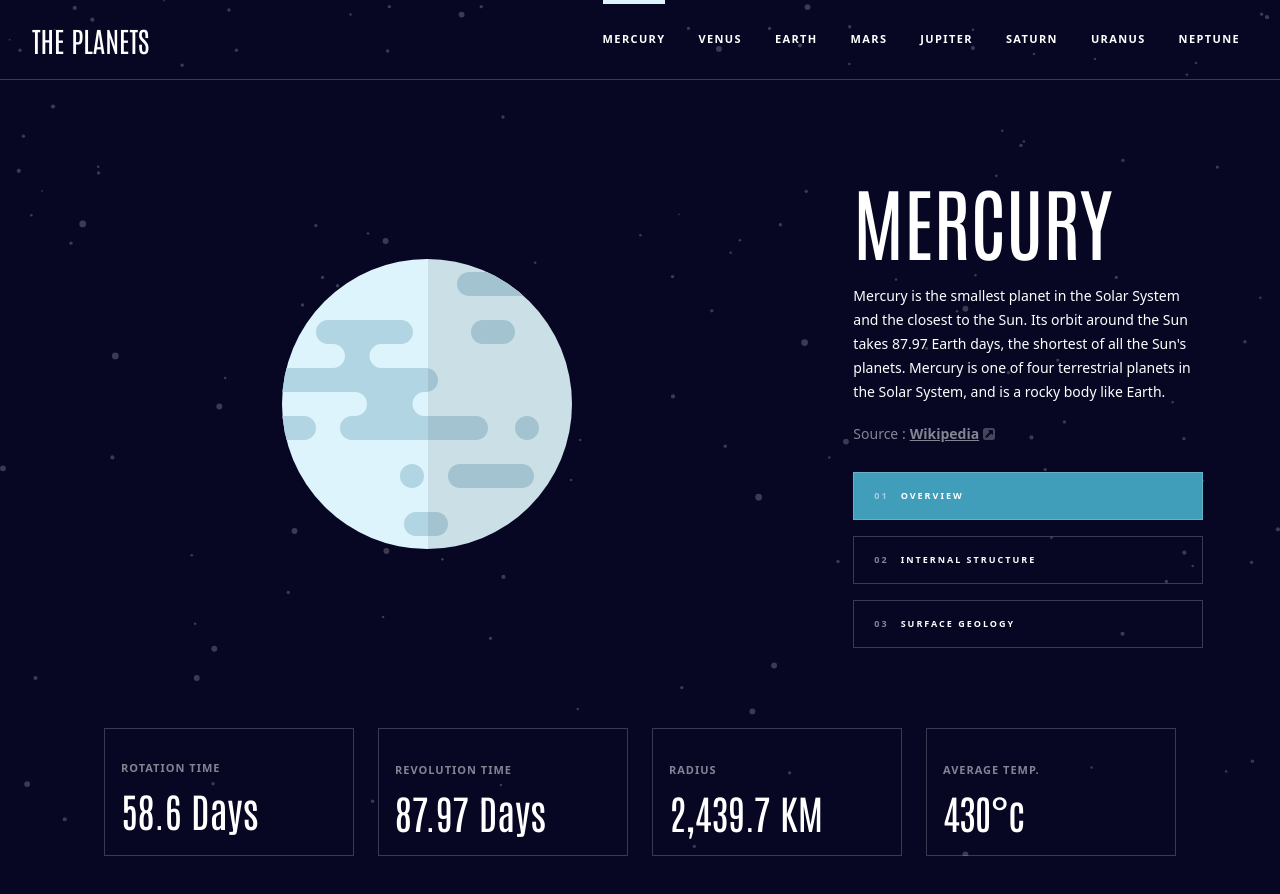
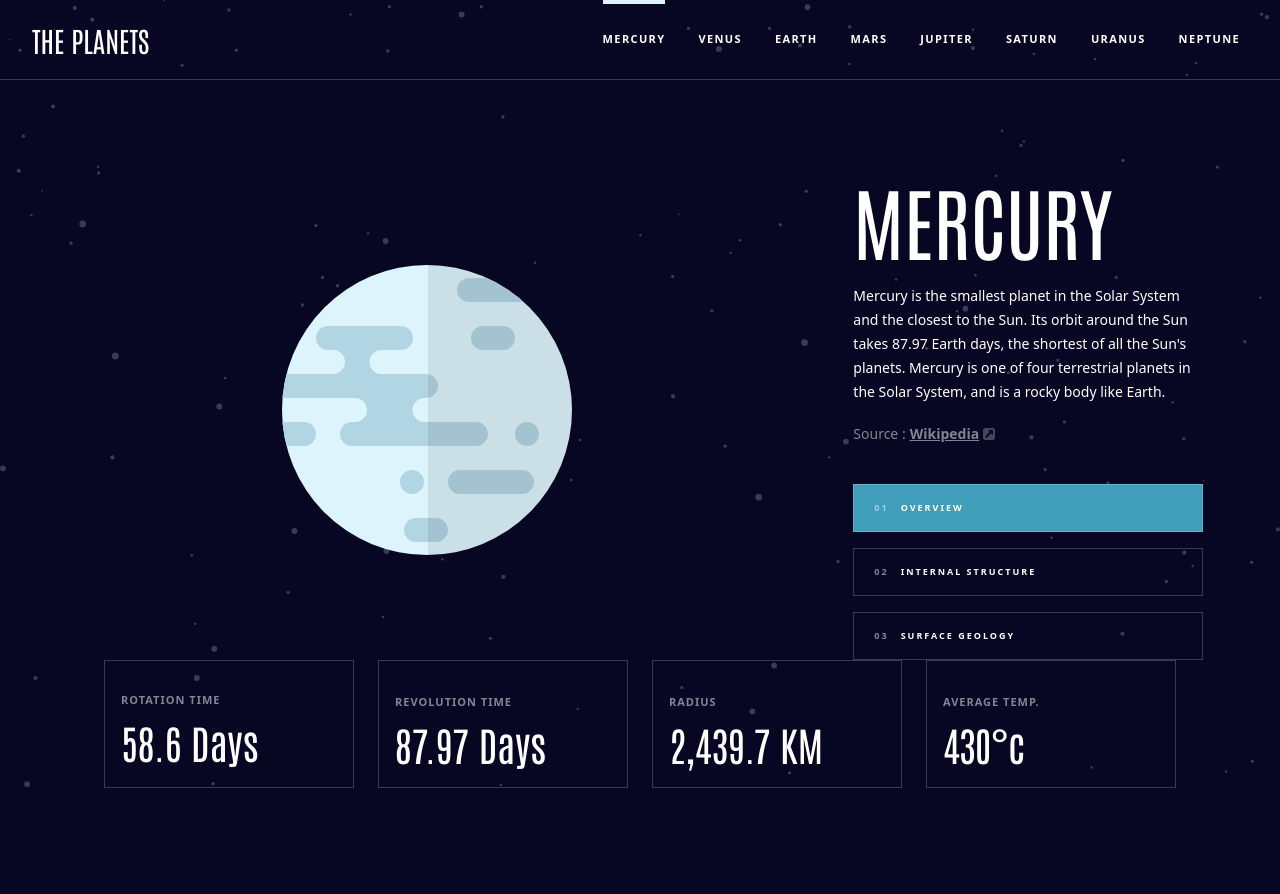
Before and after one commit to blazejpak/planets-fact-site, a React (Vite) app: page / in a window 1280 px wide. Shown: the top 894 px of the page. After the commit the page ends 800 px from the top, so only its background shows below. Built offline with nearby package versions, Linux system fonts and the light colour scheme.

Commit message:
done, a little change in css

```diff
--- a/src/components/PlanetInfo.jsx
+++ b/src/components/PlanetInfo.jsx
@@ -97,7 +97,7 @@
       </div>
 
       {/* wrap images, content and links */}
-      <div className="flex flex-col items-center justify-center xl:grid xl:grid-cols-3 xl:mb-20 xl:mt-20">
+      <div className="flex flex-col items-center justify-center xl:grid xl:grid-cols-3  xl:mt-20">
         {/* Images */}
         <div className=" my-24 flex justify-center items-center xl:col-start-1 xl:col-end-3">
           <motion.div
@@ -128,10 +128,10 @@
             <h1 className="text-[40px] font-[Antonio] uppercase xl:text-[80px] md:text-[48px]">
               {data.name}
             </h1>
-            <p className="text-[11px] xl:text-[14px] md:text-left md:mx-0 text-center leading-6 xl:mb-4">
+            <p className="text-[11px] xl:text-[14px] md:text-left md:mx-0 text-center leading-6 xl:mb-4 xl:leading-6">
               {contentText}
             </p>
-            <div className="flex gap-1 justify-center items-center opacity-50 text-xs mb-7 xl:text-sm">
+            <div className="flex gap-1 justify-center items-center opacity-50 text-xs mb-7 xl:text-sm xl:mb-10">
               <p className="font-['League Spartan']">Source :</p>
               <a
                 href={contentSource}
```
